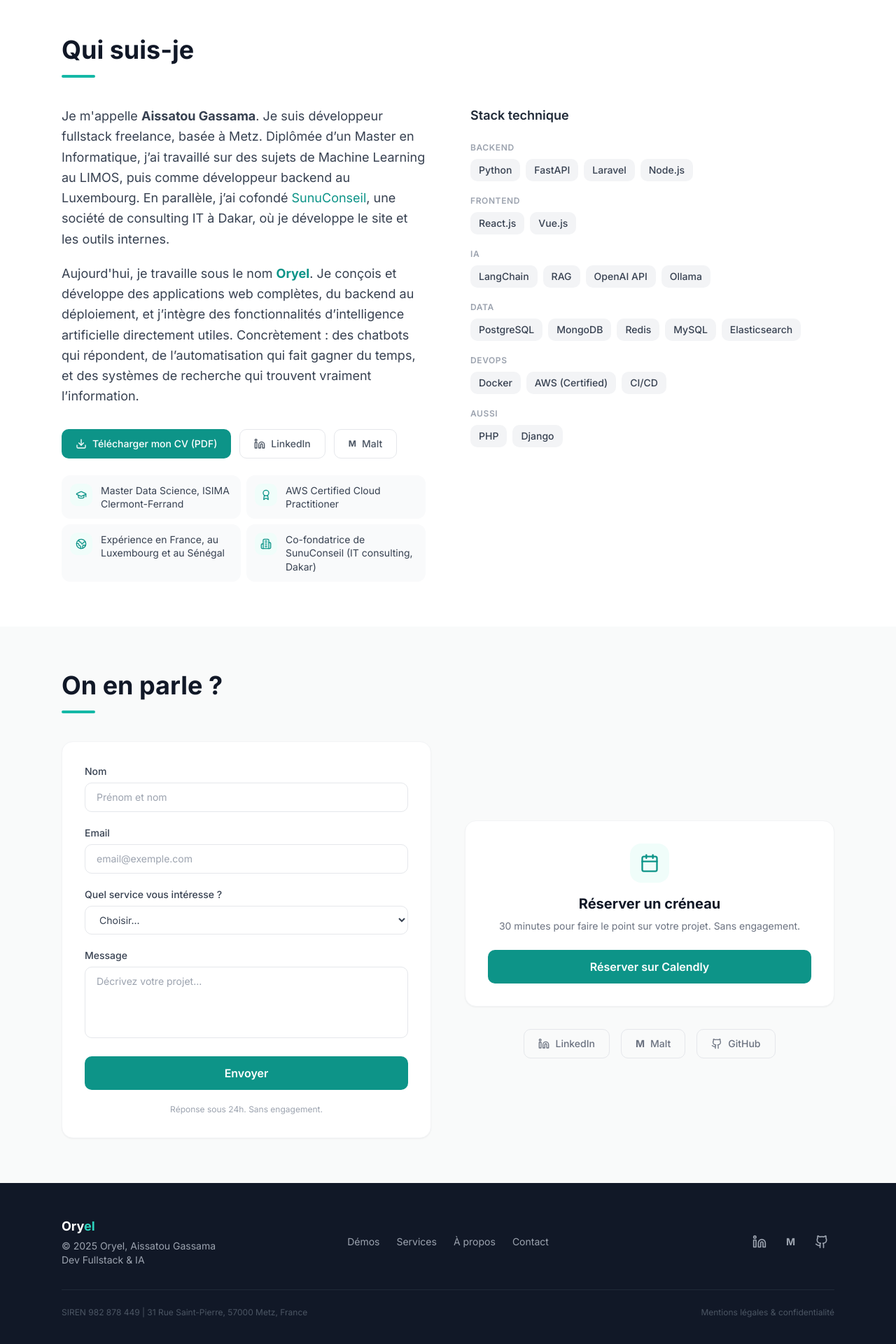
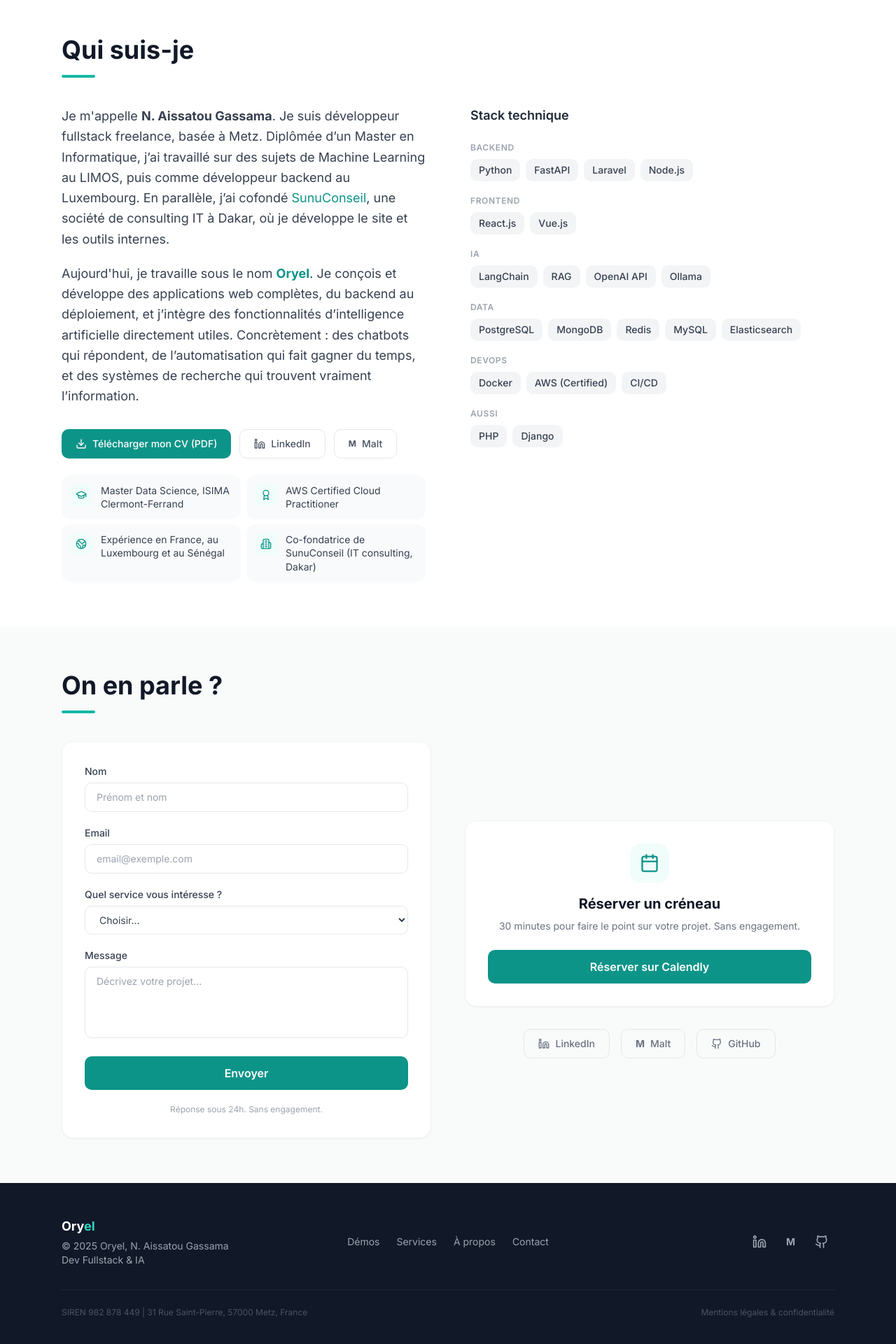
Before and after one commit to ayshagassama1/oryel-website, a React (Vite) app in the folder frontend/: page / in a window 1280 px wide. Shown: the part 2231-4151 px from the top of the page at 70% size. Built offline with nearby package versions, Linux system fonts and the light colour scheme; no server answers.

Commit message:
nom au complet

```diff
--- a/frontend/src/components/AboutSection.jsx
+++ b/frontend/src/components/AboutSection.jsx
@@ -43,7 +43,7 @@ export default function AboutSection() {
           <div ref={bioRef} className="scroll-animate">
             <div className="max-w-none">
               <p className="text-lg text-gray-700 leading-relaxed mb-5">
-                Je m'appelle <strong>Aissatou Gassama</strong>. Je suis développeur
+                Je m'appelle <strong>N. Aissatou Gassama</strong>. Je suis développeur
                 fullstack freelance, basée à Metz. Diplômée d’un Master en Informatique,
                  j’ai travaillé sur des sujets de Machine Learning au LIMOS,
                 puis comme développeur backend au Luxembourg. En parallèle, j’ai cofondé&nbsp;
--- a/frontend/src/components/Footer.jsx
+++ b/frontend/src/components/Footer.jsx
@@ -22,7 +22,7 @@ export default function Footer() {
             <div className="font-bold text-lg text-white mb-1">
               Ory<span className="text-teal-400">el</span>
             </div>
-            <p className="text-sm">© {year} Oryel, Aissatou Gassama</p>
+            <p className="text-sm">© {year} Oryel, N. Aissatou Gassama</p>
             <p className="text-sm">Dev Fullstack & IA</p>
           </div>
 
```
